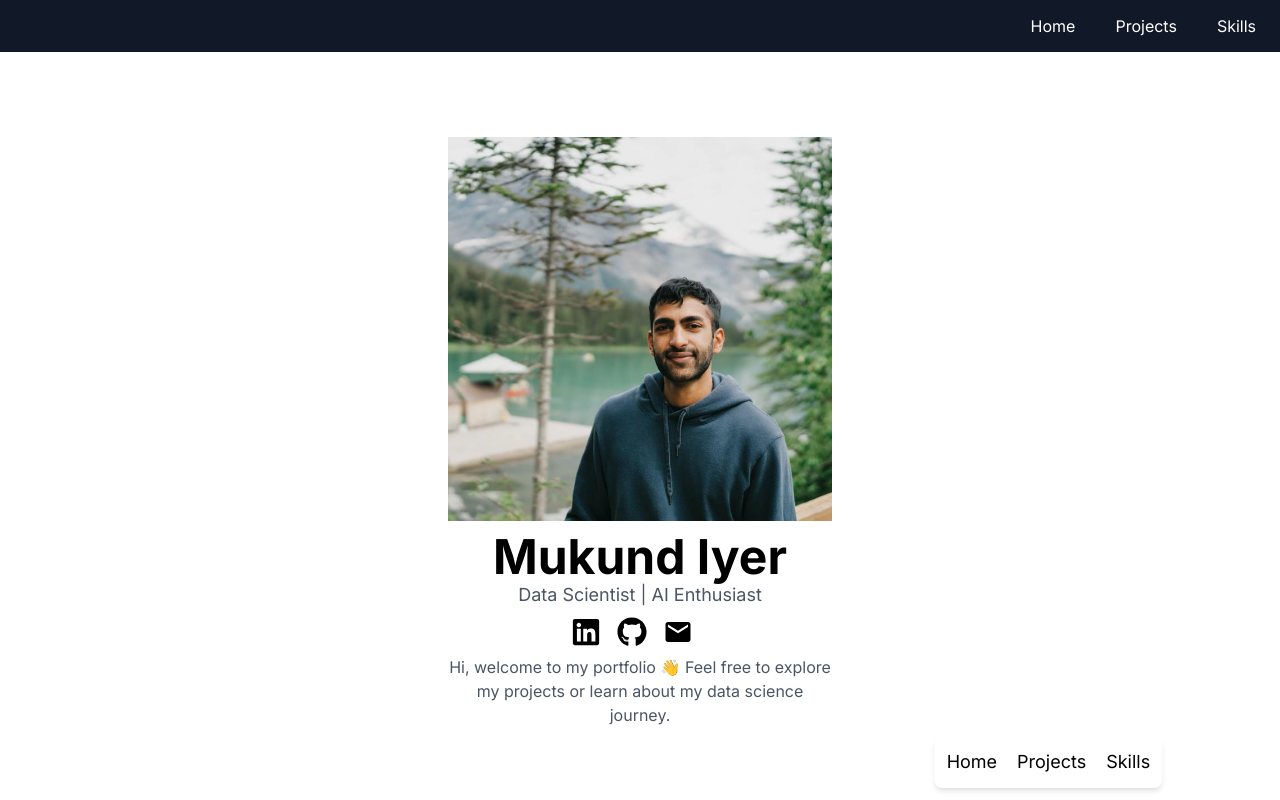
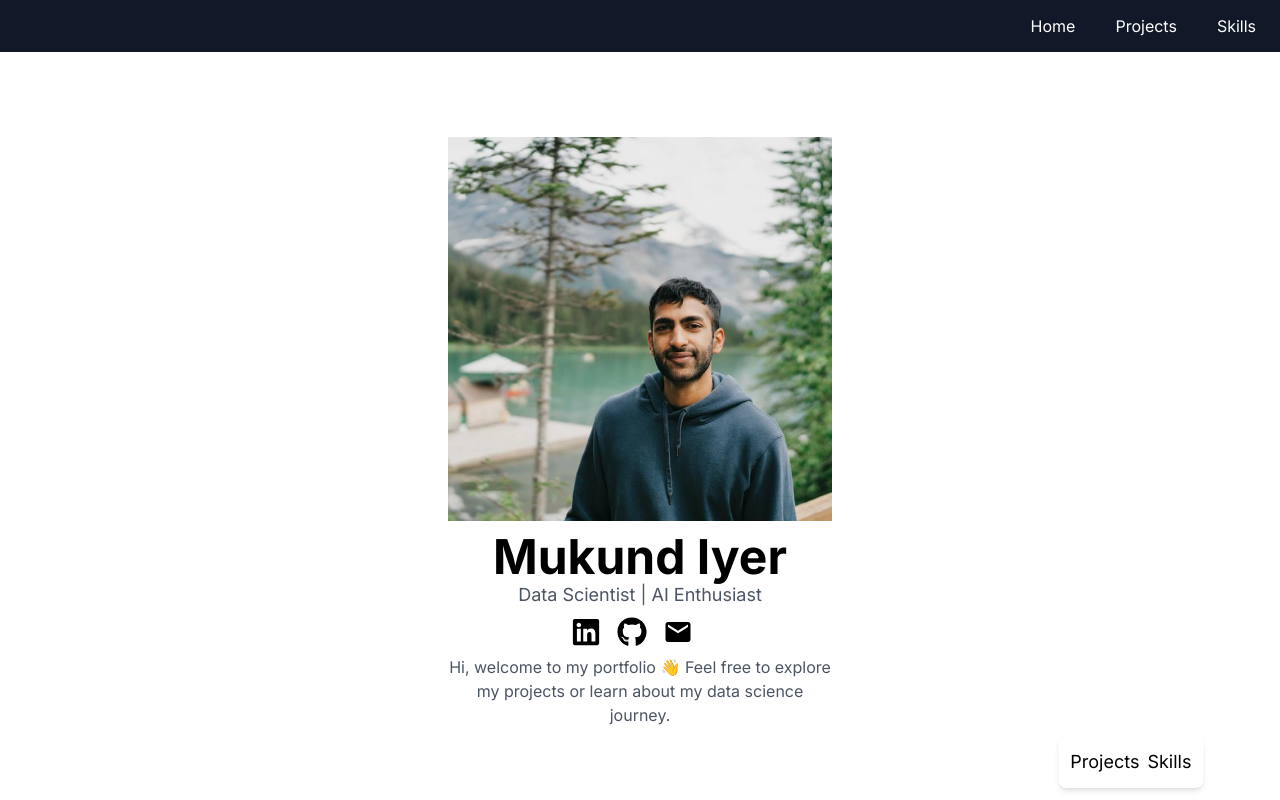
Before and after one commit to miyer26/Mukund_Portfolio, a Next.js app: page / in a window 1280 px wide. Shown: the top 800 px of the page. Built offline with nearby package versions, Linux system fonts and the light colour scheme.

Commit message:
feat: modify navigation button

```diff
--- a/app/page.tsx
+++ b/app/page.tsx
@@ -49,8 +49,7 @@ export default function Home() {
 
       {/* Navigation Links */}
       <div className="fixed bottom-3 right-1 transform -translate-x-1/2 bg-white shadow-md p-3 rounded-lg">
-        <div className="flex space-x-5">
-          <a href="#home" className="text-lg hover:text-blue-500">Home</a>
+        <div className="flex space-x-2">
           <a href="#projects" className="text-lg hover:text-blue-500">Projects</a>
           <a href="#skills" className="text-lg hover:text-blue-500">Skills</a>
         </div>
```
